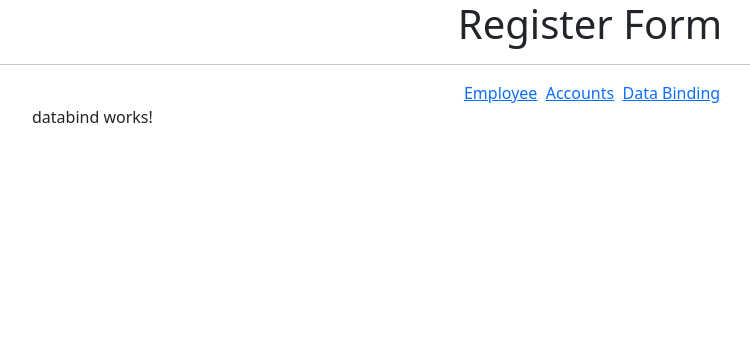
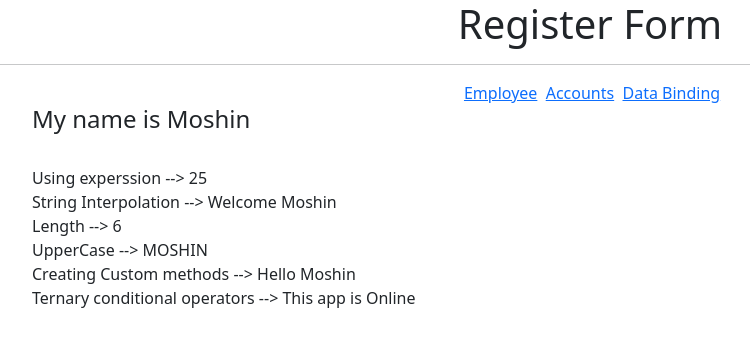
Before and after one commit to moshin04/learn-angular, an Angular app: page /databind in a window 1280 px wide. Shown: the top 346 px of the page, without its empty margins (50-800 px from the left). Built offline with nearby package versions, Linux system fonts and the light colour scheme.

Commit message:
Data Binding component

```diff
--- a/src/app/databind/databind.component.html
+++ b/src/app/databind/databind.component.html
@@ -1,3 +1,16 @@
 <div class="container">
-  <p>databind works!</p>
+  <!-- Interpolation only works with string values -->
+  <p class="h4">My name is {{ dynName }}</p>
+  <br />
+  <!-- we can also use expressions in Interpolation -->
+  Using experssion --> {{ 5 * 5 }} <br />
+  <!-- String concatination -->
+  String Interpolation --> {{ "Welcome " + dynName }} <br />
+  <!-- Js inbuit properties -->
+  Length --> {{ dynName.length }} <br />
+  UpperCase --> {{ dynName.toUpperCase() }} <br />
+  Creating Custom methods --> {{ myMethod() }} <br />
+  Ternary conditional operators --> This app is
+  {{ appStatus ? status1 : status2 }}
+  <br />
 </div>
--- a/src/app/databind/databind.component.ts
+++ b/src/app/databind/databind.component.ts
@@ -11,4 +11,14 @@ export class DatabindComponent implements OnInit {
   ngOnInit(): void {
   }
 
+  dynName = "Moshin";
+
+  myMethod(){
+    return "Hello " + this.dynName;
+  }
+
+  appStatus = true;
+  status1 = "Online"
+  status2 = "Offline"
+
 }
```
